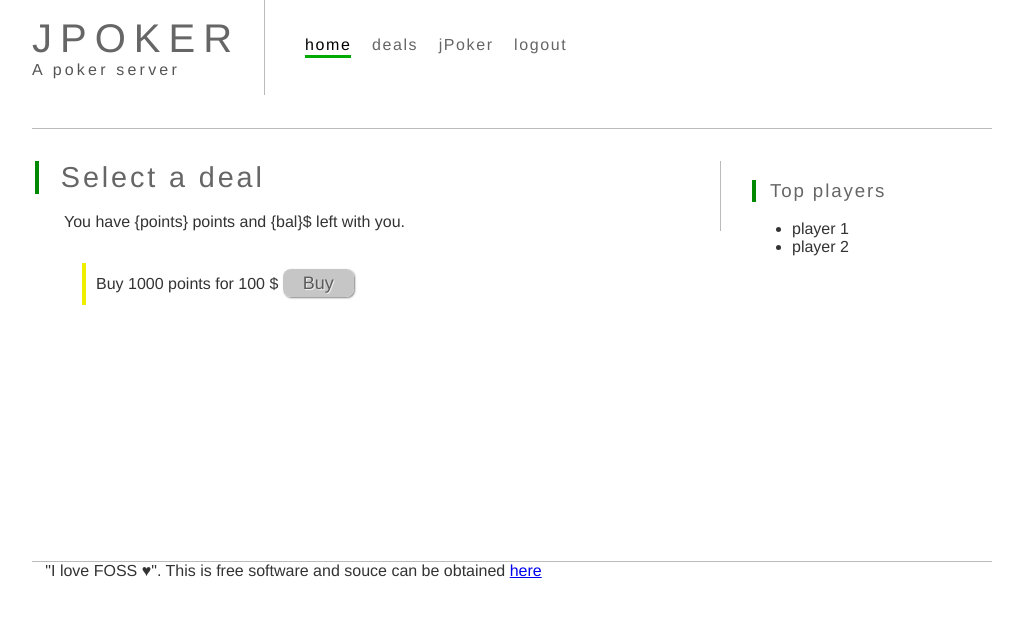
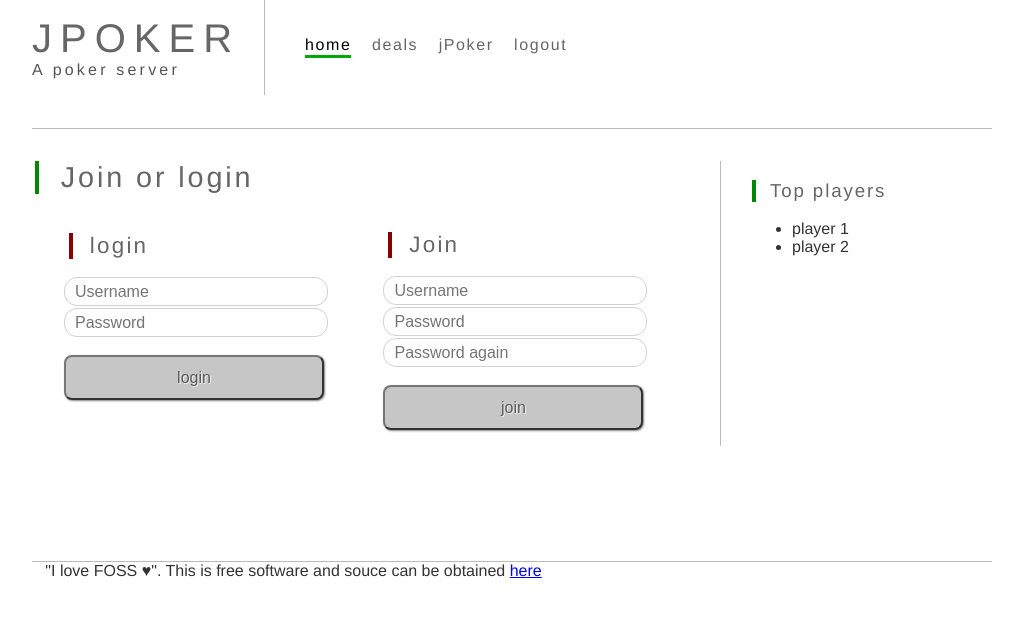
Before and after one commit to arpit12/jPoker, a PHP site: page /poker.php in a window 1280 px wide. Shown: the part 24-641 px from the top of the page, without its empty margins (128-1151 px from the left). Run offline with PHP 8.4, Linux system fonts and the light colour scheme.

Commit message:
Demo login and join forms

```diff
--- a/poker.php
+++ b/poker.php
@@ -8,7 +8,8 @@
 <body>
 
 <div id='top'>
-	<div id="logo"><span class="logo-big">jPOKER</span><br><span class="logo-sub">A poker server</span></div>
+	<a href='/poker/poker.php'>
+	<div id="logo"><span class="logo-big">jPOKER</span><br><span class="logo-sub">A poker server</span></div></a>
 	<nav><ul id="main-menu">
 		<li class="current">home</li>
 		<li>deals</li>
@@ -27,14 +28,14 @@
 		</ul>
 	</div>
 
-	<div class='maincontent' >
+	<div class='maincontent'>
 		<div id="content">
 			<h1 class="label-green">Welcome {username}</h1>
 			You have {points} points and {bal}$ left with you.
 		</div>
 	</div>
 
-	<div class='maincontent' style='display:block'>
+	<div class='maincontent'>
 		<div id="content">
 			<h1 class="label-green">Select a deal</h1>
 			You have {points} points and {bal}$ left with you.
@@ -53,9 +54,27 @@
 		</div>
 	</div>
 
-	<div class='maincontent'>
+	<div class='maincontent' style='display:block'>
 		<div id="content">
 			<h1 class="label-green">Join or login</h1>
+				<article class='form' style='position:relative; top:-30px;'>
+					<h2 class="label-red" style='margin-left:5px;'>login</h2>
+					<form action="login.php" method="post">
+						<input type="text" name="uname" placeholder="Username"/><br />
+						<input type="password" name="password" placeholder="Password"/><br />
+						<p><input type="submit" value="login" /></p>
+					</form>
+				</article>
+
+				<article class='form'>
+					<h2 class="label-red" style='margin-left:5px;'>Join</h2>
+					<form action="join.php" method="post">
+						<input type="text" name="uname" placeholder="Username"/><br />
+						<input type="password" name="password" placeholder="Password"/><br />
+						<input type="password" name="password" placeholder="Password again"/><br />
+						<p><input type="submit" value="join" /></p>
+					</form>
+				</article>
 
 		</div>
 	</div>
```
